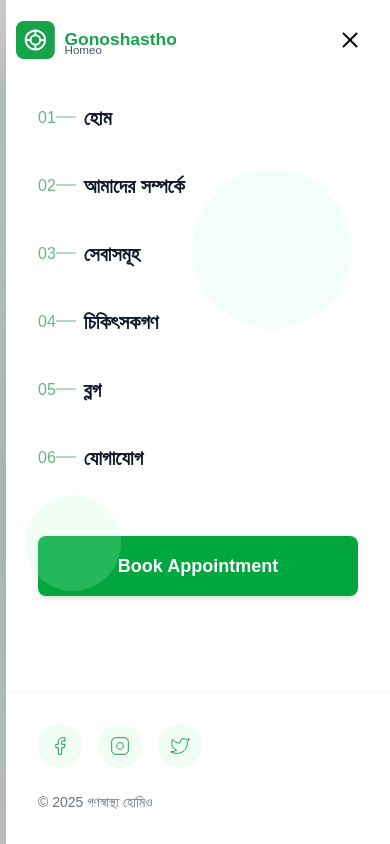
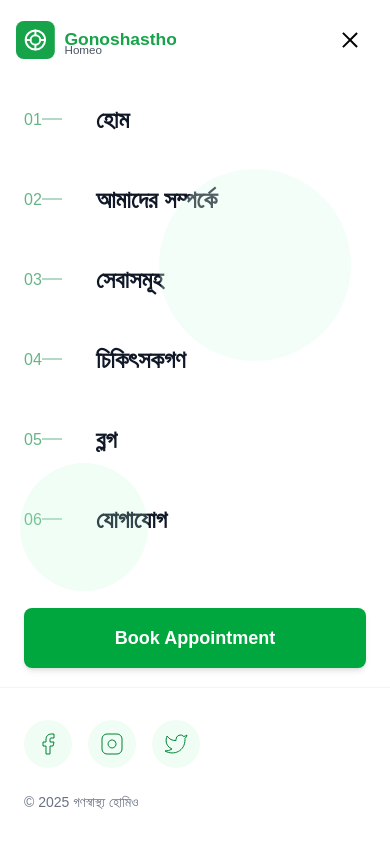
Before and after one commit to SiamIslamSagor/gonoshastho, a Next.js app: page / in a window 390 px wide. Both pictures are taken after a click on the element 350 px from the left and 40 px from the top of the page. Shown: the top 844 px of the page. Built offline with nearby package versions, Linux system fonts and the light colour scheme.

Commit message:
fixed a little bug on mobile menu

```diff
--- a/app/components/Header.tsx
+++ b/app/components/Header.tsx
@@ -162,7 +162,7 @@ const Header = () => {
 
               {/* Menu Panel */}
               <motion.div
-                className="fixed top-0 right-0 bottom-0 w-full max-w-sm bg-white shadow-2xl z-45 flex flex-col"
+                className="fixed top-0 right-0 bottom-0 w-screen bg-white shadow-2xl z-45 flex flex-col overflow-hidden"
                 variants={menuVariants}
                 initial="closed"
                 animate="open"
@@ -170,12 +170,12 @@ const Header = () => {
               >
                 <div className="flex flex-col h-full overflow-y-auto pt-24 pb-8">
                   {/* Navigation Links */}
-                  <nav className="px-8">
+                  <nav className="px-6 sm:px-8">
                     {navLinks.map((link, index) => (
                       <motion.div
                         key={link.id}
                         variants={itemVariants}
-                        className="mb-6"
+                        className="mb-8"
                         whileHover={{ x: 10 }}
                         whileTap={{ scale: 0.98 }}
                       >
@@ -184,7 +184,7 @@ const Header = () => {
                           className="group flex items-center py-2 relative"
                           onClick={() => setIsMenuOpen(false)}
                         >
-                          <div className="flex items-center mr-2">
+                          <div className="flex items-center mr-2 w-16">
                             <motion.span
                               className="absolute left-0 w-0 h-full bg-green-100 rounded-full -z-10"
                               whileHover={{ width: "100%" }}
@@ -204,11 +204,10 @@ const Header = () => {
                                 x2="250"
                                 y2="10"
                                 className="stroke-green-700/60"
-                                // style={{ stroke: "red", strokeWidth: "2" }}
                               />
                             </svg>
                           </div>
-                          <span className="text-xl font-bold text-gray-900 group-hover:text-green-700 transition-colors">
+                          <span className="text-2xl font-bold text-gray-900 group-hover:text-green-700 transition-colors">
                             {link.name}
                           </span>
                         </Link>
@@ -217,12 +216,15 @@ const Header = () => {
                   </nav>
 
                   {/* Action Button */}
-                  <motion.div className="px-8 mt-8" variants={itemVariants}>
+                  <motion.div
+                    className="px-6 sm:px-8 mt-8"
+                    variants={itemVariants}
+                  >
                     <LinkButton
                       href="/appointment"
                       variant="primary"
                       size="lg"
-                      className="w-full justify-center text-lg"
+                      className="w-full justify-center text-lg py-4"
                       onClick={() => setIsMenuOpen(false)}
                     >
                       Book Appointment
@@ -231,7 +233,7 @@ const Header = () => {
 
                   {/* Footer Section */}
                   <motion.div
-                    className="mt-auto px-8 pt-8 border-t border-gray-100"
+                    className="mt-auto px-6 sm:px-8 pt-8 border-t border-gray-100"
                     variants={itemVariants}
                   >
                     <div className="flex space-x-4 mb-6">
@@ -246,7 +248,7 @@ const Header = () => {
                           <span className="sr-only">{social}</span>
                           {social === "facebook" && (
                             <svg
-                              className="w-5 h-5"
+                              className="w-6 h-6"
                               fill="none"
                               stroke="currentColor"
                               viewBox="0 0 24 24"
@@ -256,7 +258,7 @@ const Header = () => {
                           )}
                           {social === "instagram" && (
                             <svg
-                              className="w-5 h-5"
+                              className="w-6 h-6"
                               fill="none"
                               stroke="currentColor"
                               viewBox="0 0 24 24"
@@ -275,7 +277,7 @@ const Header = () => {
                           )}
                           {social === "twitter" && (
                             <svg
-                              className="w-5 h-5"
+                              className="w-6 h-6"
                               fill="none"
                               stroke="currentColor"
                               viewBox="0 0 24 24"
@@ -294,13 +296,13 @@ const Header = () => {
 
                 {/* Decorative Elements */}
                 <motion.div
-                  className="absolute top-[20%] right-[10%] w-40 h-40 rounded-full bg-green-100/30"
+                  className="absolute top-[20%] right-[10%] w-48 h-48 rounded-full bg-green-100/30"
                   initial={{ scale: 0 }}
                   animate={{ scale: 1 }}
                   transition={{ delay: 0.2, duration: 0.5 }}
                 />
                 <motion.div
-                  className="absolute bottom-[30%] left-[5%] w-24 h-24 rounded-full bg-green-200/20"
+                  className="absolute bottom-[30%] left-[5%] w-32 h-32 rounded-full bg-green-200/20"
                   initial={{ scale: 0 }}
                   animate={{ scale: 1 }}
                   transition={{ delay: 0.3, duration: 0.5 }}
```
